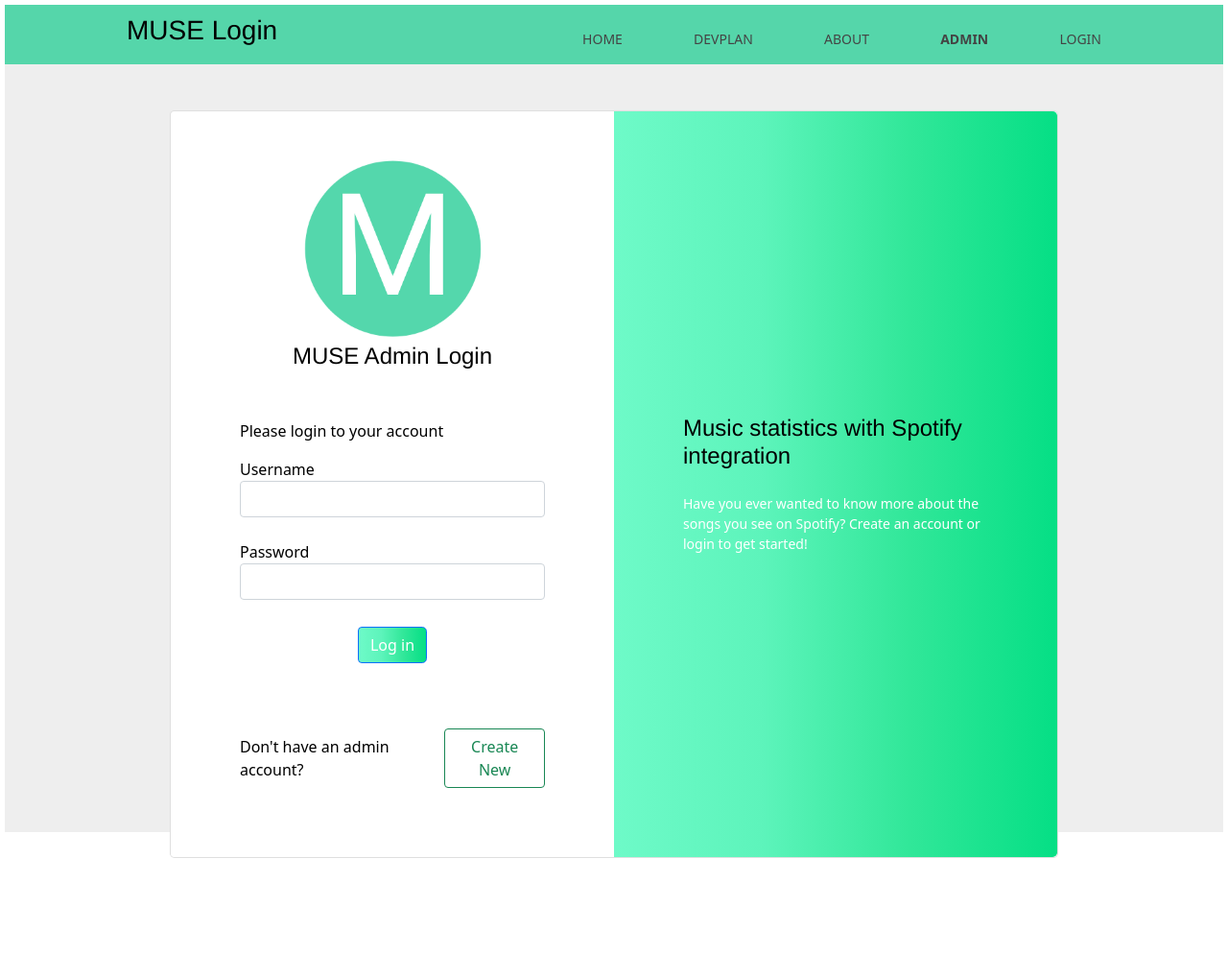
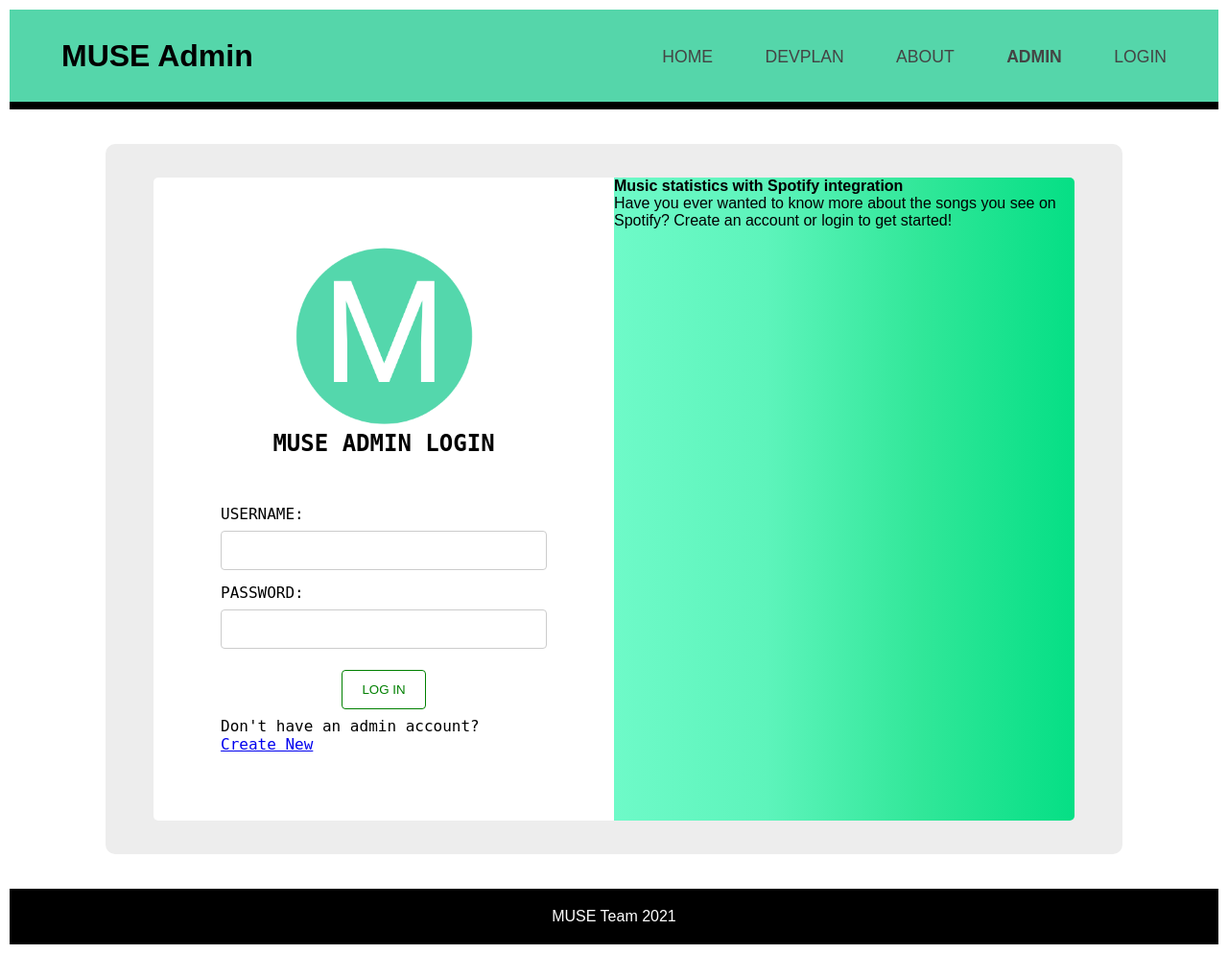
Before and after one commit to tfitzpatrick0/Databases-MuseWebApp, a PHP site: page /login.php in a window 1280 px wide. Shown: the whole page at 96% size. Before the commit the page ends 894 px from the top, so only its background shows below. Run offline with PHP 8.4, Linux system fonts and the light colour scheme.

Commit message:
admin login

```diff
--- a/muse/css/style.css
+++ b/muse/css/style.css
@@ -14,10 +14,10 @@ p {
 /* General styles (shared) */
 @import url("https://fonts.googleapis.com/css?family=Work+Sans:400,600");
 body {
+  height: 100%;
   margin: 10px;
   background-color: white;
   font-family: "Work Sans", sans-serif;
-  height: 100%;
 }
 
 .col {
@@ -25,7 +25,8 @@ body {
 }
 
 .input-text-field {
-  padding: 12px 400px 12px 12px;
+  width: 100%;
+  padding: 12px;
   margin: 8px 0;
   border: 1px solid #ccc;
   border-radius: 4px;
@@ -33,16 +34,16 @@ body {
 }
 
 .button {
-  border: 1px solid #55d6aa;
+  border: 1px solid green;
   border-radius: 4px;
-  color: #55d6aa;
+  color: green;
   background-color: white;
   transition: all ease-in-out 250ms;
 }
 
 .button:hover {
   color: white;
-  background-color: #55d6aa;
+  background-color: green;
   cursor: pointer;
   transition: all ease-in-out 250ms;
 }
@@ -55,9 +56,10 @@ body {
 .big-button {
   padding: 24px 40px;
   margin: 8px 0;
+  font-size: 130%;
 }
 
-/* Header styles (shared) */
+/* Header (shared) */
 header {
   background-color: #55d6aa;
 }
@@ -124,20 +126,75 @@ nav a:hover::before {
   background-color: black;
 }
 
-/* Home page - song search */
-.song-search-container {
-  text-align: left;
-}
-
-/* OAuth page - Spotify login */
-.spotify-login-container {
-  text-align: center;
-}
-
-/* Footer */
+/* Footer (shared) */
 .footer {
   padding: 20px;
   background-color: black;
   color: white;
   text-align: center;
 }
+
+/* Home - song search */
+.home-search-container {
+  text-align: left;
+}
+
+.home-search-form {
+  width: 40%;
+}
+
+/* Spotify Login - OAuth */
+.spotify-login-container {
+  text-align: center;
+}
+
+/* Admin Login */
+.admin-login-container {
+  height: 100%;
+  padding: 0 100px;
+}
+
+.admin-login-background {
+  height: 100%;
+  padding: 35px 50px;
+  display: flex;
+  flex-wrap: wrap;
+  border-radius: 10px;
+  background-color: #ededed;
+}
+
+.al-col {
+  width: 50%;
+  flex: 0 0 auto;
+}
+
+.al-form-container {
+  border-top-left-radius: 5px;
+  border-bottom-left-radius: 5px;
+  background-color: white;
+  font-family: "Works Sans", monospace;
+}
+
+.al-display-padding {
+  padding: 70px 70px;
+  flex: 1 1 auto;
+}
+
+.al-form-h {
+  margin-bottom: 50px;
+  text-align: center;
+}
+
+.al-form-body {
+  margin-bottom: 6px;
+}
+
+.al-form-submit {
+  text-align: center;
+}
+
+.al-message-container {
+  border-top-right-radius: 5px;
+  border-bottom-right-radius: 5px;
+  background: linear-gradient(to right, #6efac8, #5df4bb, #31e799, #05df85);
+}
--- a/muse/login.php
+++ b/muse/login.php
@@ -52,9 +52,6 @@
 	}
 	//$_SESSION['loggedon'] = '0';
 	//session_destroy();
-
-
-
 ?>
 
 <!DOCTYPE html>
@@ -64,12 +61,12 @@
     <meta charset="utf-8">
     <meta http-equiv="X-UA-Compatible" content="IE=edge">
     <meta name="viewport" content="width=device-width, initial-scale=1">
-    <title>Muse Login</title>
-    <link rel="stylesheet" href="css/sty.css">
-	  <link href="https://cdn.jsdelivr.net/npm/bootstrap@5.1.1/dist/css/bootstrap.min.css" rel="stylesheet" integrity="sha384-F3w7mX95PdgyTmZZMECAngseQB83DfGTowi0iMjiWaeVhAn4FJkqJByhZMI3AhiU" crossorigin="anonymous">
+    <title>MUSE Admin</title>
+    <link rel="stylesheet" href="css/style.css">
+	  <!-- <link href="https://cdn.jsdelivr.net/npm/bootstrap@5.1.1/dist/css/bootstrap.min.css" rel="stylesheet" integrity="sha384-F3w7mX95PdgyTmZZMECAngseQB83DfGTowi0iMjiWaeVhAn4FJkqJByhZMI3AhiU" crossorigin="anonymous"> -->
 </head>
 
-<body class="bkg_im">
+<body>
 		<style>
 			.gradient-custom-2 {
 			/* fallback for old browsers */
@@ -95,63 +92,53 @@
 			}
 		</style>
   	<header>
-      <div class="container_h">
-      <h3 class="logo">MUSE Login</h3>
-
+        <div class="container-h">
+            <h1 class="logo">MUSE Admin</h1>
             <nav>
                 <ul>
                     <li><a href="http://local.muse/">Home</a></li>
                     <li><a href="http://local.muse/devplan.html">DevPlan</a></li>
                     <li><a href="http://local.muse/project.html">About</a></li>
-            <li><a style="font-weight:bold" href="http://local.muse/login.php">Admin</a></li> <!-- CHANGE to login.php -->
-            <li><a href="http://local.muse/oauth.php">Login</a></li> <!-- NEED TO CHANGE NAV links, login for oauth -->
-
+                    <li><a style="font-weight:bold" href="http://local.muse/login.php">Admin</a></li>
+                    <li><a href="http://local.muse/oauth.php">Login</a></li>
                 </ul>
             </nav>
         </div>
+        <div class="black-line"></div>
     </header>
-	<section class="h-100 gradient-form" style="background-color: #eee;">
-  <div class="container py-5 h-100">
-    <div class="row d-flex justify-content-center align-items-center h-100">
-      <div class="col-xl-10">
-        <div class="card rounded-3 text-black">
-          <div class="row g-0">
-            <div class="col-lg-6">
-              <div class="card-body p-md-5 mx-md-4">
 
-                <div class="text-center">
+		<br />
+		<br />
+
+		<div class="admin-login-container">
+				<div class="admin-login-background">
+						<div class="al-form-container al-col">
+								<div class="al-display-padding">
+										<div class="al-form-h">
 												<img src="bkgs/M_logo.png" style="width: 185px;" alt="logo">
-                  <h4 class="mt-1 mb-5 pb-1">MUSE Admin Login</h4>
+												<h2>MUSE ADMIN LOGIN</h4>
 										</div>
-
 										<form method="POST">
-                  <p>Please login to your account</p>
-
-                  <div class="form-outline mb-4">
-				  					<label for = "Username">Username</label>
-                    <input type="text" name="Username" class="form-control">
+												<div class="al-form-body">
+														<label for="Username">USERNAME:</label>
+														<input class="input-text-field" type="text" name="Username">
 												</div>
-
-                  <div class="form-outline mb-4">
-				  					<label for = "Password">Password</label>
-                    <input type="password" name="Password" class="form-control"  />
+												<div class="al-form-body">
+														<label for="Password">PASSWORD:</label>
+														<input class="input-text-field" type="password" name="Password">
 														<p style="color:red;"><?php echo $error; ?></p>
 												</div>
-
-                  <div class="text-center pt-1 mb-5 pb-1">
-                    <button class="btn btn-primary btn-block fa-lg gradient-custom-2 mb-3" type="submit" name="button" value="Log In">Log in</button>
+												<div class="al-form-submit">
+														<button class="button standard-button" type="submit">LOG IN</button>
 												</div>
-
-                  <div class="d-flex align-items-center justify-content-center pb-4">
-                    <p class="mb-0 me-2">Don't have an admin account?</p>
-                    <a href="http://local.muse/add_admin.php" class="btn btn-outline-success" role="button">Create New</a>
+												<div class="al-new-account">
+												<p>Don't have an admin account?</p>
+												<a href="http://local.muse/add_admin.php">Create New</a>
 												</div>
-
 										</form>
-
 								</div>
 						</div>
-            <div class="col-lg-6 d-flex align-items-center gradient-custom-2">
+						<div class="al-message-container al-col">
 								<div class="text-white px-3 py-4 p-md-5 mx-md-4">
 										<h4 class="mb-4">Music statistics with Spotify integration</h4>
 										<p class="small mb-0">Have you ever wanted to know more about the songs you see on Spotify? Create an account or login to get started!</p>
@@ -159,10 +146,14 @@
 						</div>
 				</div>
 		</div>
+
+		<br />
+    <br />
+
+    <div class="footer">
+        <p>MUSE Team 2021</p>
     </div>
-    </div>
-  </div>
-</section>
+
 	<!--
     <h1>Enter Credentials to Edit Database</h1>
 
@@ -173,5 +164,4 @@
 
 	-->
 </body>
-
 </html>
--- a/muse/oauth.php
+++ b/muse/oauth.php
@@ -52,7 +52,7 @@
     <br />
 
     <div class="footer">
-        <p>MUSE Inc.</p>
+        <p>MUSE Team 2021</p>
     </div>
 </body>
 </html>
```
Also changed, not shown: muse/index.php (+7 -6 lines), README.md. Lines whose indentation alone changed are shown as unchanged.
